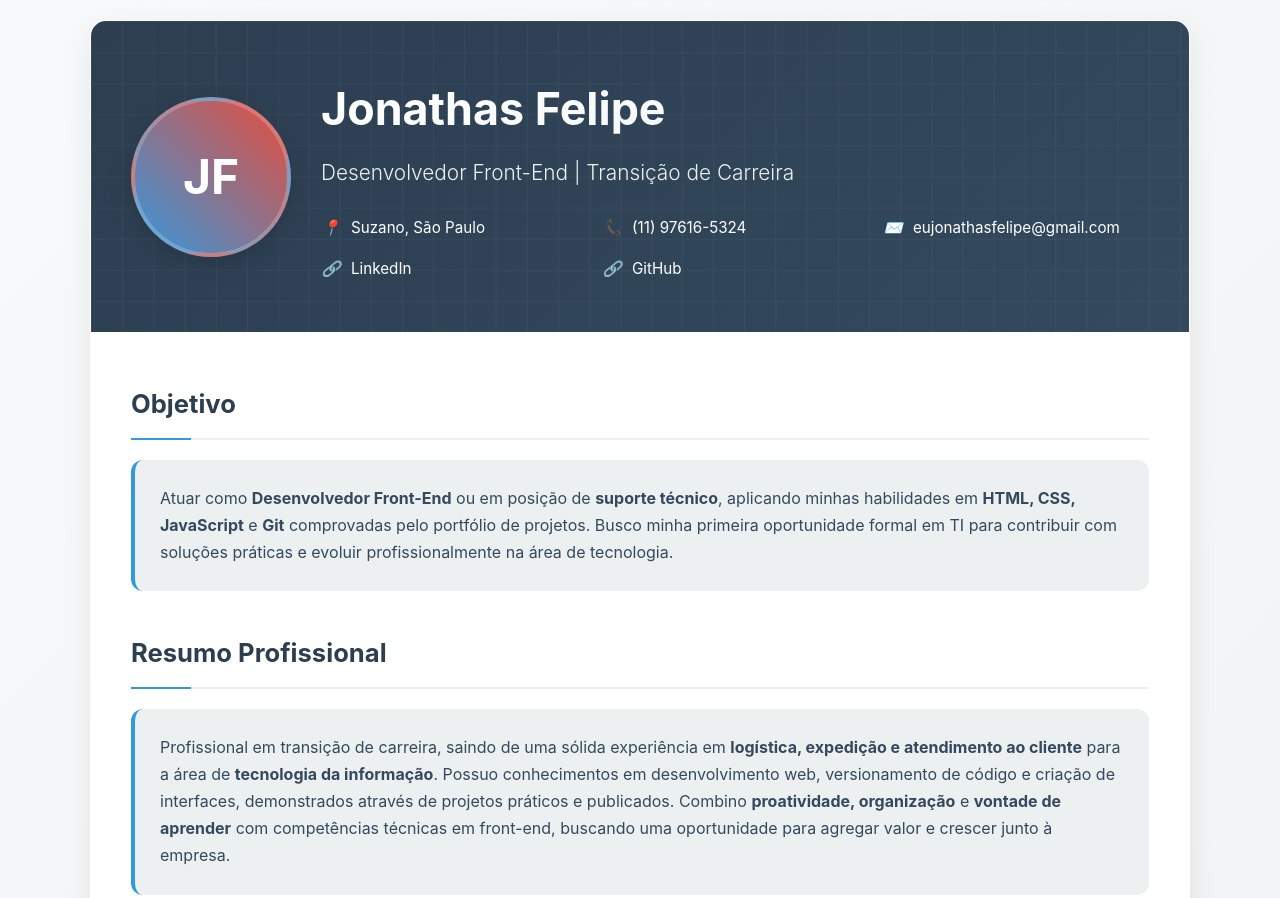
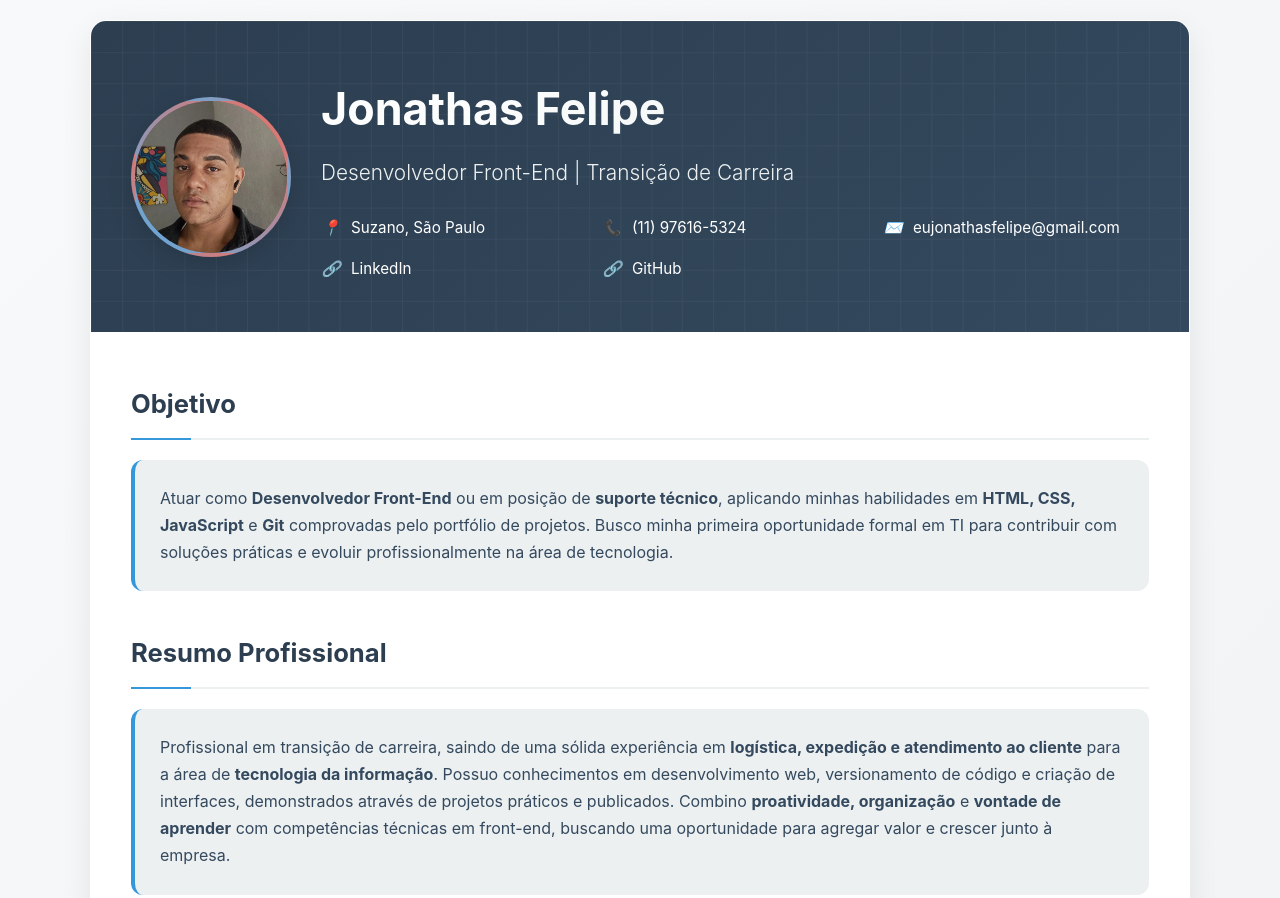
Before and after one commit to Jonathasfelipe/HTML-CSS, a plain HTML site: page index.html in a window 1280 px wide. Shown: the top 898 px of the page. Drawn offline with Linux system fonts and the light colour scheme.

Commit message:
Update index.html

```diff
--- a/index.html
+++ b/index.html
@@ -399,7 +399,7 @@
             <div class="header-content">
                 <div class="profile-img-container">
                     <!-- ATENÇÃO: Substitua "foto.jpg" pelo caminho correto da sua foto -->
-                    <img src="foto.jpg" alt="Foto de Jonathas Felipe" class="profile-img" onerror="this.style.display='none'; document.getElementById('fallback').style.display='flex';">
+                    <img src="IMG_20240508_222755_930.webp" alt="Foto de Jonathas Felipe" class="profile-img" onerror="this.style.display='none'; document.getElementById('fallback').style.display='flex';">
                     <div id="fallback" class="profile-fallback" style="display: none;">JF</div>
                 </div>
                 <div class="header-text">
@@ -603,4 +603,5 @@
         });
     </script>
 </body>
+
 </html>
```
